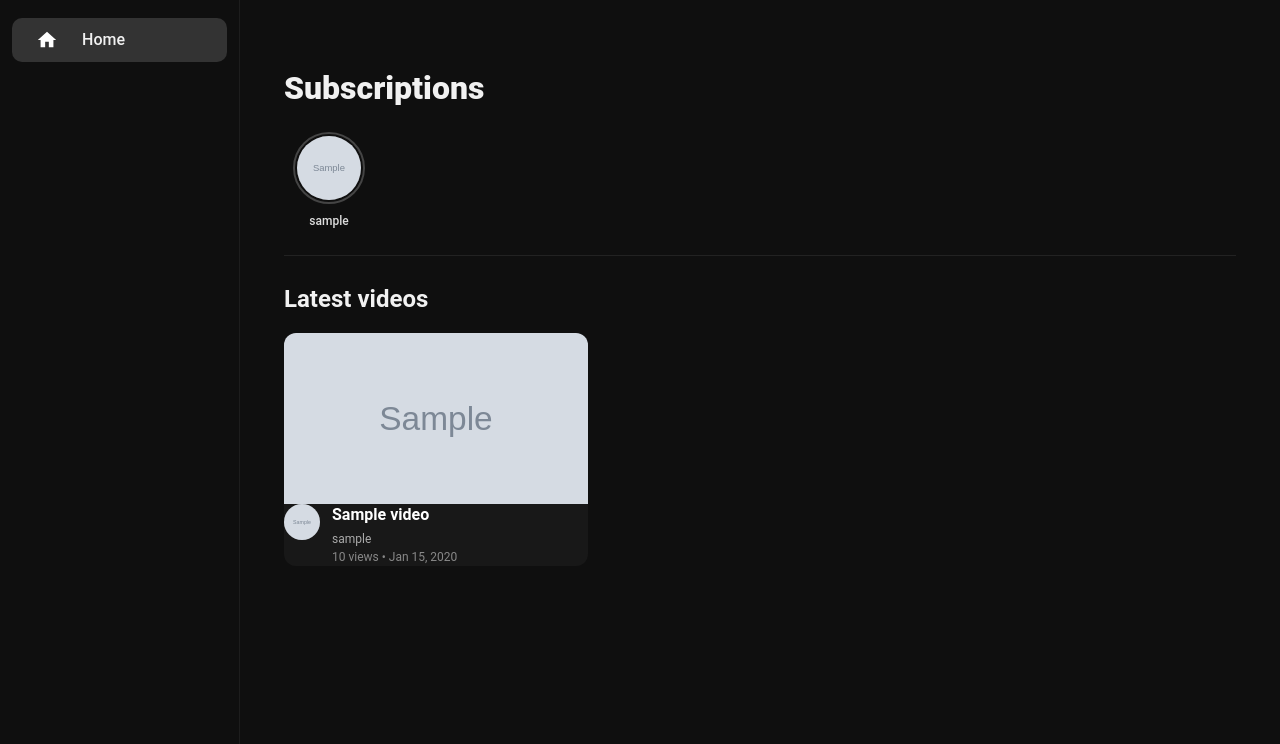
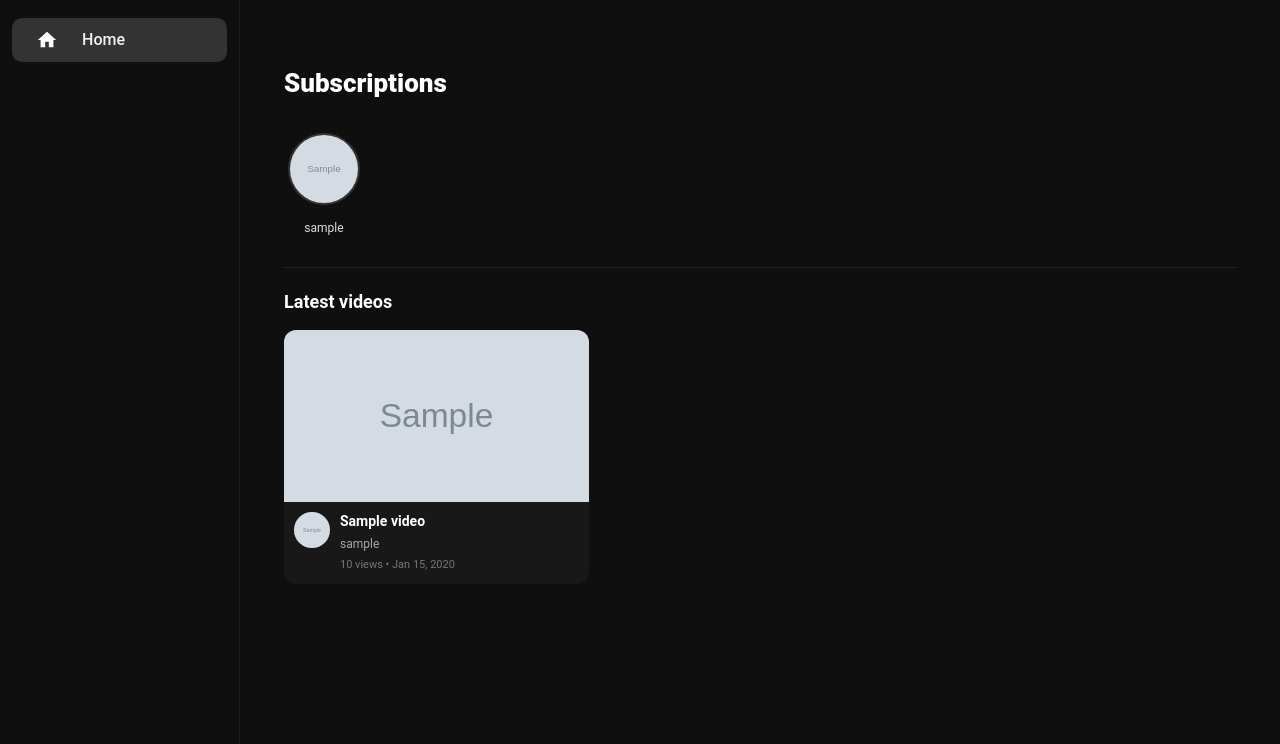
Before and after one commit to Mahanje/spark, a Django app: template accounts/templates/accounts/subscriptions.html in a window 1280 px wide. Shown: the part 56-800 px from the top of the page. Run offline with Django 3.2, Linux system fonts and the light colour scheme; the template is opened without the code that fills it: most values are stand-ins (such as "Sample title", 1, 10 or a date in 2020); grey boxes marked "Sample" are stand-in pictures.

Commit message:
additional improvements

```diff
--- a/accounts/templates/accounts/subscriptions.html
+++ b/accounts/templates/accounts/subscriptions.html
@@ -2,113 +2,96 @@
 {% load static %}
 
 {% block content %}
-<!-- استایل اختصاصی برای مخفی کردن اسکرول‌بار  -->
+
 <link rel="stylesheet" href="{% static 'css/subscribe.css' %}">
 <link rel="stylesheet" href="{% static 'css/video.css' %}">
 
-<div class="subscriptions-page" style="max-width: 1100px; margin: 0 auto; padding: 20px;">
+<div class="subscriptions-page">
 
-    <h1 style="margin-bottom: 20px; font-weight: 800;">Subscriptions</h1>
+    <h1 class="page-title">Subscriptions</h1>
 
-    <!-- 🟢 کانال‌ها (بخش اصلاح شده به سبک اینستاگرام) -->
-    <div class="subs-channels no-scrollbar"
-         style="display: flex; gap: 10px; overflow-x: auto; padding-bottom: 15px; margin-bottom: 10px; -webkit-overflow-scrolling: touch;">
+    <!-- 🔵 Channels row -->
+    <div class="channels-row no-scrollbar">
 
         {% for u in channels %}
-        <a href="{% url 'videos:channel' u.username %}"
-           class="channel-item"
-           style="text-decoration: none; color: inherit; flex: 0 0 auto;">
-            <div style="width: 90px; display: flex; flex-direction: column; align-items: center; gap: 8px;">
+        <a href="{% url 'videos:channel' u.username %}" class="channel-item">
 
-                <!-- دایره پروفایل -->
-                <div class="avatar-circle"
-                     style="width: 72px; height: 72px; border-radius: 50%; overflow: hidden; background:#333; color:#fff; display:flex; align-items:center; justify-content:center; font-weight:700; padding: 2px; background-clip: content-box; border: 2px solid #444;">
+            <div class="avatar-wrap">
+                <div class="channel-avatar">
                     {% if u.profile.avatar_url %}
-                    <img src="{{ u.profile.avatar_url }}"
-                         alt="{{ u.username }}"
-                         style="width:100%; height:100%; object-fit:cover; border-radius: 50%;">
+                    <img src="{{ u.profile.avatar_url }}" alt="{{ u.username }}">
                     {% else %}
-                    {{ u.username|slice:":1"|upper }}
+                    <span>{{ u.username|slice:":1"|upper }}</span>
+                    {% endif %}
+                </div>
+            </div>
+
+            <div class="channel-name">
+                {{ u.username }}
+            </div>
+
+        </a>
+        {% empty %}
+        <p class="empty-text">You haven’t subscribed to any channels yet.</p>
+        {% endfor %}
+
+    </div>
+
+    <hr class="divider">
+
+    <!-- 🔴 Videos -->
+    <h2 class="section-title">Latest videos</h2>
+
+    <div class="video-grid">
+
+        {% for video in videos %}
+        <a href="{% url 'videos:detail' video.id %}" class="video-card">
+
+            <!-- thumbnail -->
+            <div class="video-thumb">
+                {% if video.display_thumbnail_url %}
+                <img src="{{ video.display_thumbnail_url }}" alt="{{ video.title }}">
+                {% else %}
+                <img src="{% static 'images/images (1).png' %}" alt="no thumbnail">
                 {% endif %}
             </div>
 
-                <!-- نام کاربر -->
-                <div style="font-size: 12px; font-weight: 500; text-align: center; width: 100%; overflow: hidden; text-overflow: ellipsis; white-space: nowrap; color: #ddd;">
-                    {{ u.username }}
-                </div>
-            </div>
-        </a>
-        {% empty %}
-        <p style="color: #666; padding-left: 10px;">You haven’t subscribed to any channels yet.</p>
-        {% endfor %}
-    </div>
+            <!-- info -->
+            <div class="video-info">
 
-    <hr style="border: none; border-top: 1px solid #222; margin: 10px 0 25px 0;">
-
-    <!-- 🔴 ویدیوها (پایین) -->
-    <h2 style="margin: 0 0 16px; font-weight: 700;">Latest videos</h2>
-
-    <div class="video-card"
-         style="display: grid; grid-template-columns: repeat(auto-fill, minmax(280px, 1fr)); gap: 20px;">
-
-        {% for video in videos %}
-        <a href="{% url 'videos:detail' video.id %}"
-           style="text-decoration: none; color: inherit;">
-            <div style="background:#181818; border-radius: 12px; overflow: hidden; transition: transform 0.2s;"
-                 onmouseover="this.style.transform='translateY(-5px)'"
-                 onmouseout="this.style.transform='translateY(0)'">
-
-                <div style="aspect-ratio: 16/9; background:#000; position: relative;">
-                    {% if video.display_thumbnail_url %}
-                    <img src="{{ video.display_thumbnail_url }}"
-                         alt="{{ video.title }}"
-                         style="width:100%; height:100%; object-fit:cover; display:block;"
-                         onerror="this.onerror=null;this.src='{% static 'images/images (1).png' %}';">
+                <div class="video-avatar">
+                    {% if video.user.profile.avatar_url %}
+                    <img src="{{ video.user.profile.avatar_url }}">
                     {% else %}
-                    <img src="{% static 'images/images (1).png' %}"
-                         alt="No thumbnail"
-                         style="width:100%; height:100%; object-fit:cover; display:block;">
+                    <span>{{ video.user.username|slice:":1"|upper }}</span>
                     {% endif %}
                 </div>
 
-                <div style="paddi
+                <div class="video-text">
 
-ng: 12px;">
-                    <div style="display:flex; gap:12px; align-items:flex-start;">
-
-                        <!-- آواتار کوچک کنار ویدیو -->
-                        <div style="width: 36px; height: 36px; border-radius: 50%; overflow: hidden; background:#444; color:#fff; display:flex; align-items:center; justify-content:center; font-weight:700; flex: 0 0 auto;">
-                            {% if video.user.profile.avatar_url %}
-                            <img src="{{ video.user.profile.avatar_url }}"
-                                 alt="{{ video.user.username }}"
-                                 style="width:100%; height:100%; object-fit:cover;">
-                            {% else %}
-                            {{ video.user.username|slice:":1"|upper }}
-                            {% endif %}
-                        </div>
-
-                        <div style="min-width: 0;">
-                            <div style="font-weight: 600; line-height: 1.4; margin-bottom: 4px; color: #fff; display: -webkit-box; -webkit-line-clamp: 2; -webkit-box-orient: vertical; overflow: hidden;">
+                    <div class="video-title">
                         {{ video.title }}
                     </div>
 
-                            <div style="color:#aaa; font-size: 12px;">
+                    <div class="video-meta">
                         {{ video.user.username }}
                     </div>
-                            <div style="color:#888; font-size: 12px;">
+
+                    <div class="video-meta small">
                         {{ video.views }} views • {{ video.created_at|date:"M d, Y" }}
-                            </div>
                     </div>
 
                 </div>
+
+            </div>
+
+        </a>
+        {% empty %}
+        <p class="empty-text">No videos from your subscriptions yet.</p>
+        {% endfor %}
+
     </div>
 
 </div>
-        </a>
-        {% empty %}
-        <p style="color: #666;">No videos from your subscriptions yet.</p>
-        {% endfor %}
 
-    </div>
-</div>
 {% endblock %}
--- a/static/css/subscribe.css
+++ b/static/css/subscribe.css
@@ -1,41 +1,171 @@
 .subscriptions-page {
-    max-width: 900px;
+    max-width: 1100px;
     margin: 0 auto;
     padding: 20px;
+    color: #fff;
 }
 
-.channel-list {
-    display: flex;
-    flex-direction: column;
-    gap: 16px;
-    margin-top: 20px;
+/* ===== Titles ===== */
+.page-title {
+    font-size: 26px;
+    font-weight: 800;
+    margin-bottom: 20px;
 }
 
-.channel-card {
-    background: #1c1c1c;
-    border-radius: 12px;
-    padding: 14px;
-    transition: 0.2s ease;
+.section-title {
+    font-size: 18px;
+    font-weight: 700;
+    margin: 20px 0 15px;
 }
 
-.channel-card:hover {
-    background: #2a2a2a;
+.divider {
+    border: none;
+    border-top: 1px solid #222;
+    margin: 20px 0;
 }
 
-.channel-link {
+/* ===== Channels Row ===== */
+.channels-row {
+    display: flex;
+    gap: 14px;
+    overflow-x: auto;
+    padding-bottom: 10px;
+}
+
+.channel-item {
+    overflow: visible;
+    flex: 0 0 auto;
+    text-align: center;
+    text-decoration: none;
+    color: #ddd;
+    width: 80px;
+}
+
+.channel-avatar {
+    width: 70px;
+    height: 70px;
+    border-radius: 50%;
+    overflow: hidden;
+    background: #333;
     display: flex;
     align-items: center;
-    gap: 14px;
-    text-decoration: none;
-    color: white;
+    justify-content: center;
+    font-weight: bold;
+    margin: 0 auto;
 }
 
-.channel-info h3 {
-    margin: 0;
-    font-size: 18px;
+.channel-avatar img {
+    width: 100%;
+    height: 100%;
+    object-fit: cover;
 }
 
-/* مخفی کردن اسکرول بار */
+.channel-name {
+    font-size: 12px;
+    margin-top: 6px;
+    white-space: nowrap;
+    overflow: hidden;
+    text-overflow: ellipsis;
+}
+
+/* ===== Video Grid ===== */
+.video-grid {
+    display: grid;
+    grid-template-columns: repeat(auto-fill, minmax(260px, 1fr));
+    gap: 18px;
+}
+
+/* ===== Video Card ===== */
+.video-card {
+    background: #181818;
+    border-radius: 12px;
+    overflow: hidden;
+    text-decoration: none;
+    color: inherit;
+    transition: transform 0.2s ease;
+}
+
+.video-card:hover {
+    transform: translateY(-5px);
+}
+
+/* thumbnail */
+.video-thumb {
+    aspect-ratio: 16 / 9;
+    background: #000;
+}
+
+.video-thumb img {
+    width: 100%;
+    height: 100%;
+    object-fit: cover;
+}
+
+/* info */
+.video-info {
+    display: flex;
+    gap: 10px;
+    padding: 10px;
+}
+
+.video-avatar {
+    width: 36px;
+    height: 36px;
+    border-radius: 50%;
+    overflow: hidden;
+    background: #444;
+    flex-shrink: 0;
+}
+
+.video-avatar img {
+    width: 100%;
+    height: 100%;
+    object-fit: cover;
+}
+
+.video-avatar span {
+    display: flex;
+    align-items: center;
+    justify-content: center;
+    height: 100%;
+    font-weight: bold;
+}
+
+.video-text {
+    min-width: 0;
+}
+
+.video-title {
+    font-size: 14px;
+    font-weight: 600;
+    color: #fff;
+
+    display: -webkit-box;
+    -webkit-line-clamp: 2;
+    -webkit-box-orient: vertical;
+    overflow: hidden;
+
+    line-height: 1.4;
+}
+
+.video-meta {
+    font-size: 12px;
+    color: #aaa;
+    margin-top: 4px;
+}
+
+.video-meta.small {
+    font-size: 11px;
+    color: #777;
+}
+
+/* ===== Empty ===== */
+.empty-text {
+    color: #777;
+    padding: 10px;
+}
+
+/* ===== Scrollbar hide ===== */
 .no-scrollbar::-webkit-scrollbar {
     display: none;
 }
@@ -45,18 +175,45 @@
     scrollbar-width: none;
 }
 
-/* آیتم کانال */
 .channel-item {
-    transition: all 0.2s ease;
+    display: flex;
+    flex-direction: column;
+    align-items: center;
+    gap: 8px;
+    text-decoration: none;
 }
 
-/* دایره آواتار */
-.avatar-circle {
-    border: 2px solid transparent;
-    transition: border-color 0.2s ease;
+
+/* برای عکس داخل آواتار */
+.channel-avatar img {
+    width: 100%;
+    height: 100%;
+    object-fit: cover;
 }
 
-/* هاور */
-.channel-item:hover .avatar-circle {
-    border-color: #f00 !important;
+
+.avatar-wrap {
+    width: 72px;
+    height: 72px;
+    display: flex;
+    align-items: center;
+    justify-content: center;
+    overflow: visible;
 }
+
+.channel-avatar {
+    width: 72px;
+    height: 72px;
+    border-radius: 50%;
+    transition: all 0.25s ease;
+    border: 2px solid transparent;
+}
+
+.channel-item:hover .channel-avatar {
+    border-color: #ff0000;
+    transform: scale(1.1);
+}
+
+.channels-row {
+    padding: 10px 0; /* بهش فضا بده */
+}
--- a/videos/templates/videos/upload.html
+++ b/videos/templates/videos/upload.html
@@ -63,7 +63,7 @@
             </div>
 
             <div class="form-group">
-                <label for="customThumbnail">Thumbnail (optional)</label>
+                <label for="customThumbnail">Thumbnail (optional), recommended size: 736 * 414</label>
                 <label class="file-input-wrapper thumb-wrapper" for="customThumbnail">
                     <img id="thumbPreview">
                     <span id="thumb-label">Click to select a thumbnail</span>
```
Also changed, not shown: static/css/channel.css (+12 -9 lines). Lines whose indentation alone changed are shown as unchanged.
